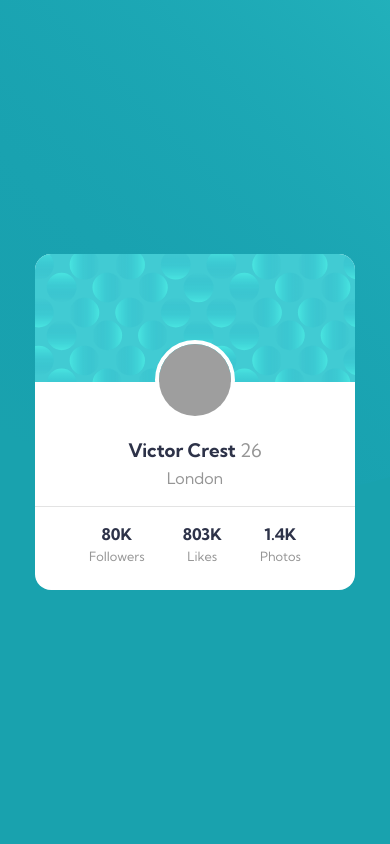
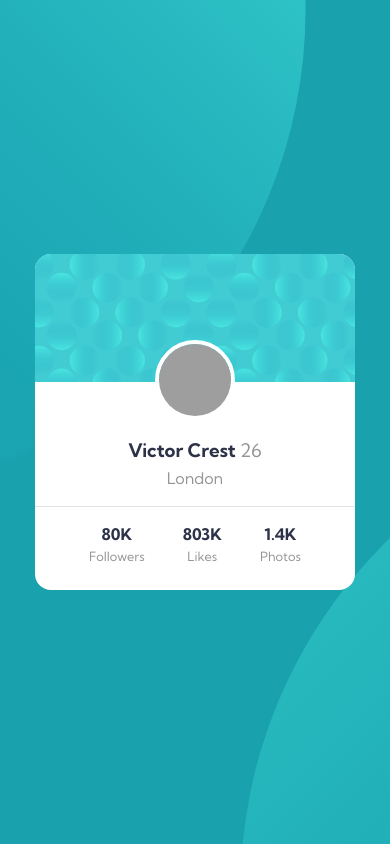
Before and after one commit to humarroquin/Profile-card-component, a plain HTML site: page index.html in a window 390 px wide. Drawn offline with Linux system fonts and the light colour scheme; grey boxes are pictures that could not be loaded.

Commit message:
Update styles.css

```diff
--- a/styles.css
+++ b/styles.css
@@ -60,7 +60,7 @@ body::after {
   content: '';
   position: absolute;
   background: url(/images/bg-pattern-bottom.svg) no-repeat;
-  background-position: 40rem 27rem;
+  background-position: 42rem 25rem;
   height: 100%;
   width: 100%;
   z-index: -1;
@@ -135,3 +135,31 @@ hr {
   font-family: var(--ff-headers);
   font-weight: 700;
 }
+
+/* media queries */
+@media (max-width: 80rem) {
+  body::before {
+    background-position: -20rem -30rem;
+  }
+  body::after {
+    background-position: 35rem 25rem;
+  }
+}
+
+@media (max-width: 60rem) {
+  body::before {
+    background-position: -30rem -30rem;
+  }
+  body::after {
+    background-position: 25rem 25rem;
+  }
+}
+
+@media (max-width: 40rem) {
+  body::before {
+    background-position: -42rem -30rem;
+  }
+  body::after {
+    background-position: 15rem 25rem;
+  }
+}
```
